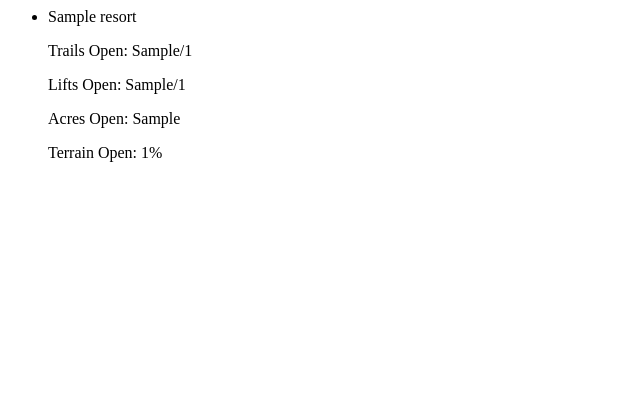
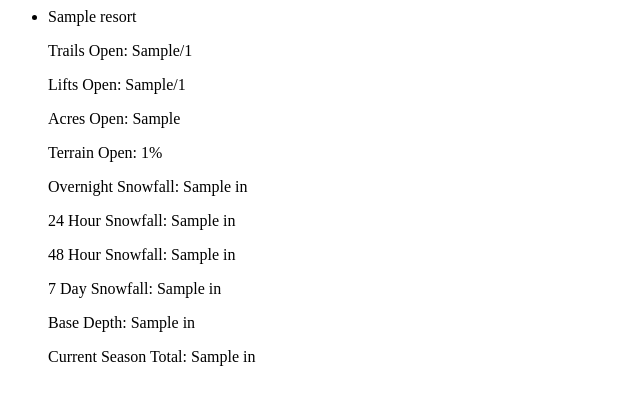
Before and after one commit to JKProjects-Org/ski-conditions, a Django app: template ski_conditions/apps/app_scraping/templates/app_scraping/index.html in a window 1280 px wide. Shown: the top 405 px of the page, without its empty margins (0-640 px from the left). Run offline with Django 3.2, Linux system fonts and the light colour scheme; the template is opened without the code that fills it: most values are stand-ins (such as "Sample title", 1, 10 or a date in 2020); parts of the project's set-up code (start-up, migrations or seed data) failed here and were passed over.

Commit message:
Changed template to display snow report numbers

```diff
--- a/ski_conditions/apps/app_scraping/templates/app_scraping/index.html
+++ b/ski_conditions/apps/app_scraping/templates/app_scraping/index.html
@@ -6,6 +6,13 @@
         <p>Lifts Open: {{ resort.lifts_open }}/{{ resort.total_lifts }}</p>
         <p>Acres Open: {{ resort.acres_open }}</p>
         <p>Terrain Open: {{ resort.terrain_percent }}%</p>
+        <p>
+        <p>Overnight Snowfall: {{ resort.overnight_snowfall }} in</p>
+        <p>24 Hour Snowfall: {{ resort.twenty_four_hour_snowfall }} in</p>
+        <p>48 Hour Snowfall: {{ resort.forty_eight_hour_snowfall }} in</p>
+        <p>7 Day Snowfall: {{ resort.seven_day_snowfall }} in</p>
+        <p>Base Depth: {{ resort.base_depth }} in</p>
+        <p>Current Season Total: {{ resort.current_season }} in</p>
     {% endfor %}
     </ul>
 {% else %}
```
